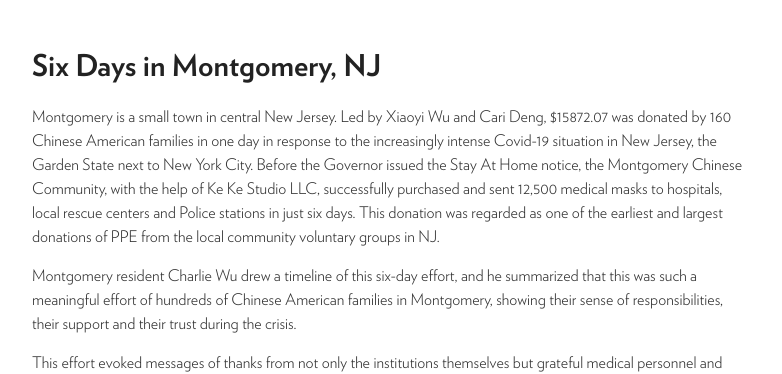
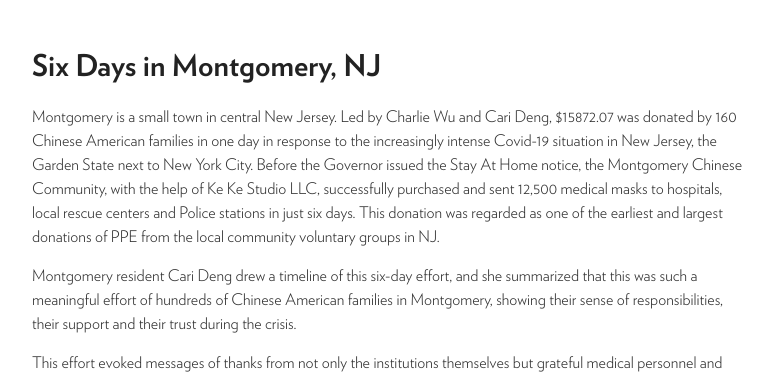
Before and after one commit to moca40/moca40.github.io, a Jekyll site: the page built from _oneworld/2020-05-07-montgomery.md, in a window 1280 px wide. Shown: the part 187-561 px from the top of the page, without its empty margins (248-1030 px from the left). Built offline with Jekyll 4.4.1, drawn with Linux system fonts in a browser that asks for light colours.

Commit message:
Update 2020-05-07-montgomery.md

```diff
--- a/_oneworld/2020-05-07-montgomery.md
+++ b/_oneworld/2020-05-07-montgomery.md
@@ -28,9 +28,9 @@ slides:
     img: https://user-images.githubusercontent.com/47676628/85933940-77ad0400-b8aa-11ea-9715-72aa37ada2e4.jpg
 ---
 
-Montgomery is a small town in central New Jersey.  Led by Xiaoyi Wu and Cari Deng, $15872.07 was donated by 160 Chinese American families in one day in response to the increasingly intense Covid-19 situation in New Jersey, the Garden State next to New York City.  Before the Governor issued the Stay At Home notice, the Montgomery Chinese Community, with the help of Ke Ke Studio LLC, successfully purchased and sent 12,500 medical masks to hospitals, local rescue centers and Police stations in just six days.  This donation was regarded as one of the earliest and largest donations of PPE from the local community voluntary groups in NJ.
+Montgomery is a small town in central New Jersey.  Led by Charlie Wu and Cari Deng, $15872.07 was donated by 160 Chinese American families in one day in response to the increasingly intense Covid-19 situation in New Jersey, the Garden State next to New York City.  Before the Governor issued the Stay At Home notice, the Montgomery Chinese Community, with the help of Ke Ke Studio LLC, successfully purchased and sent 12,500 medical masks to hospitals, local rescue centers and Police stations in just six days.  This donation was regarded as one of the earliest and largest donations of PPE from the local community voluntary groups in NJ.
 
-Montgomery resident Charlie Wu drew a timeline of this six-day effort, and he summarized that this was such a meaningful effort of hundreds of Chinese American families in Montgomery, showing their sense of responsibilities, their support and their trust during the crisis.
+Montgomery resident Cari Deng drew a timeline of this six-day effort, and she summarized that this was such a meaningful effort of hundreds of Chinese American families in Montgomery, showing their sense of responsibilities, their support and their trust during the crisis.
 
 This effort evoked messages of thanks from not only the institutions themselves but grateful medical personnel and members of the Chinese-American community. Despite the struggles of Covid-19 in March of 2020, a ray of hope can be found in those like the Montgomery Chinese Community who came to the aid of the community in times of crisis.
 
```
